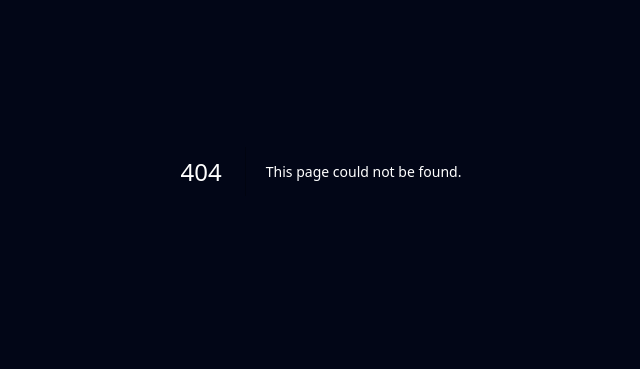
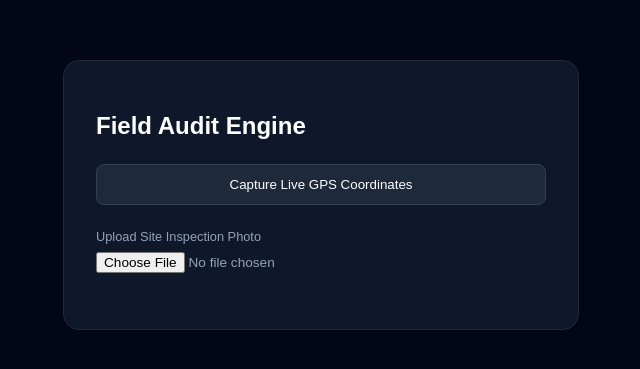
Before and after one commit to kyuva447-ship-it/spotverify, a Next.js app: page /audit in a window 1280 px wide. Before the commit this address had no page. Shown: the part 229-598 px from the top of the page, without its empty margins (319-959 px from the left). Built offline with nearby package versions, Linux system fonts and the light colour scheme.

Commit message:
Create page.tsx

```diff
--- /dev/null
+++ b/app/audit/page.tsx
@@ -0,0 +1,66 @@
+'use client';
+import { useState } from 'react';
+
+export default function AuditPage() {
+  const [coords, setCoords] = useState<{ lat: number; lng: number } | null>(null);
+  const [hash, setHash] = useState('');
+  const [status, setStatus] = useState('');
+
+  const captureGPS = () => {
+    if (!navigator.geolocation) return setStatus('Geolocation is not supported by your browser.');
+    navigator.geolocation.getCurrentPosition(
+      (pos) => {
+        setCoords({ lat: pos.coords.latitude, lng: pos.coords.longitude });
+        setStatus('GPS Location Captured!');
+      },
+      () => setStatus('GPS Permission Denied.')
+    );
+  };
+
+  const handleFileUpload = async (e: React.ChangeEvent<HTMLInputElement>) => {
+    const file = e.target.files?.[0];
+    if (!file) return;
+
+    setStatus('Calculating SHA-256 image hash...');
+    const arrayBuffer = await file.arrayBuffer();
+    const hashBuffer = await crypto.subtle.digest('SHA-256', arrayBuffer);
+    const hashArray = Array.from(new Uint8Array(hashBuffer));
+    const hexHash = hashArray.map((b) => b.toString(16).padStart(2, '0')).join('');
+
+    setHash(hexHash);
+    setStatus('Photo processed with SHA-256 security hash.');
+  };
+
+  return (
+    <main style={{ minHeight: '100vh', display: 'flex', alignItems: 'center', justifyContent: 'center', padding: '1.5rem', fontFamily: 'sans-serif' }}>
+      <div style={{ maxWidth: '450px', width: '100%', backgroundColor: '#0f172a', border: '1px solid #1e293b', padding: '2rem', borderRadius: '1rem' }}>
+        <h2 style={{ fontSize: '1.5rem', fontWeight: 'bold', marginBottom: '1.5rem', color: '#fff' }}>Field Audit Engine</h2>
+
+        <div style={{ marginBottom: '1.5rem' }}>
+          <button onClick={captureGPS} style={{ width: '100%', padding: '0.75rem', backgroundColor: '#1e293b', color: '#fff', border: '1px solid #334155', borderRadius: '0.5rem', cursor: 'pointer' }}>
+            Capture Live GPS Coordinates
+          </button>
+          {coords && (
+            <p style={{ fontSize: '0.8rem', color: '#34d399', textAlign: 'center', marginTop: '0.5rem' }}>
+              Lat: {coords.lat.toFixed(6)}, Lng: {coords.lng.toFixed(6)}
+            </p>
+          )}
+        </div>
+
+        <div style={{ marginBottom: '1.5rem' }}>
+          <label style={{ display: 'block', fontSize: '0.8rem', color: '#94a3b8', marginBottom: '0.5rem' }}>Upload Site Inspection Photo</label>
+          <input type="file" accept="image/*" onChange={handleFileUpload} style={{ color: '#94a3b8', fontSize: '0.85rem' }} />
+        </div>
+
+        {hash && (
+          <div style={{ padding: '0.75rem', backgroundColor: '#020617', borderRadius: '0.5rem', border: '1px solid #1e293b', wordBreak: 'break-all' }}>
+            <p style={{ fontSize: '0.65rem', color: '#64748b', textTransform: 'uppercase', margin: 0 }}>SHA-256 Anti-Spoof Hash</p>
+            <p style={{ fontSize: '0.75rem', fontFamily: 'monospace', color: '#38bdf8', margin: '0.25rem 0 0 0' }}>{hash}</p>
+          </div>
+        )}
+
+        {status && <p style={{ fontSize: '0.8rem', color: '#94a3b8', textAlign: 'center', marginTop: '1rem' }}>{status}</p>}
+      </div>
+    </main>
+  );
+}
```
